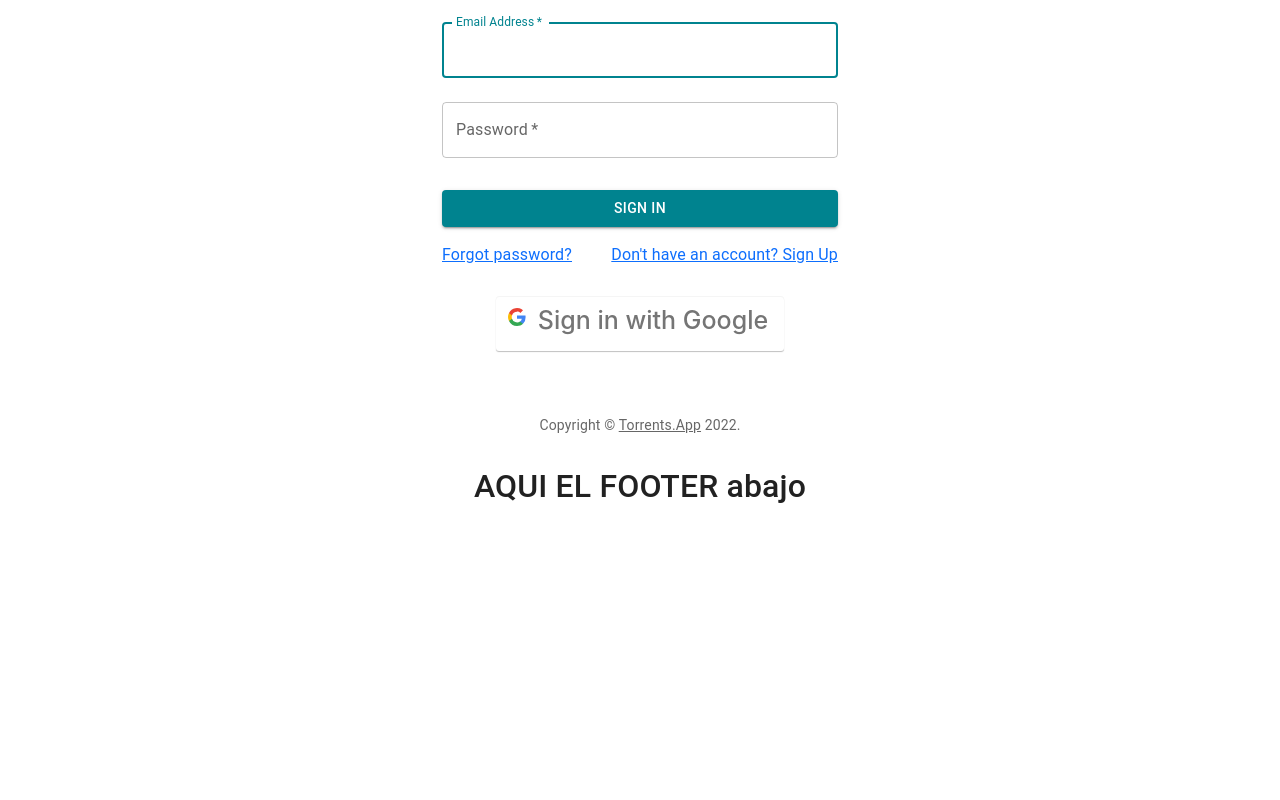
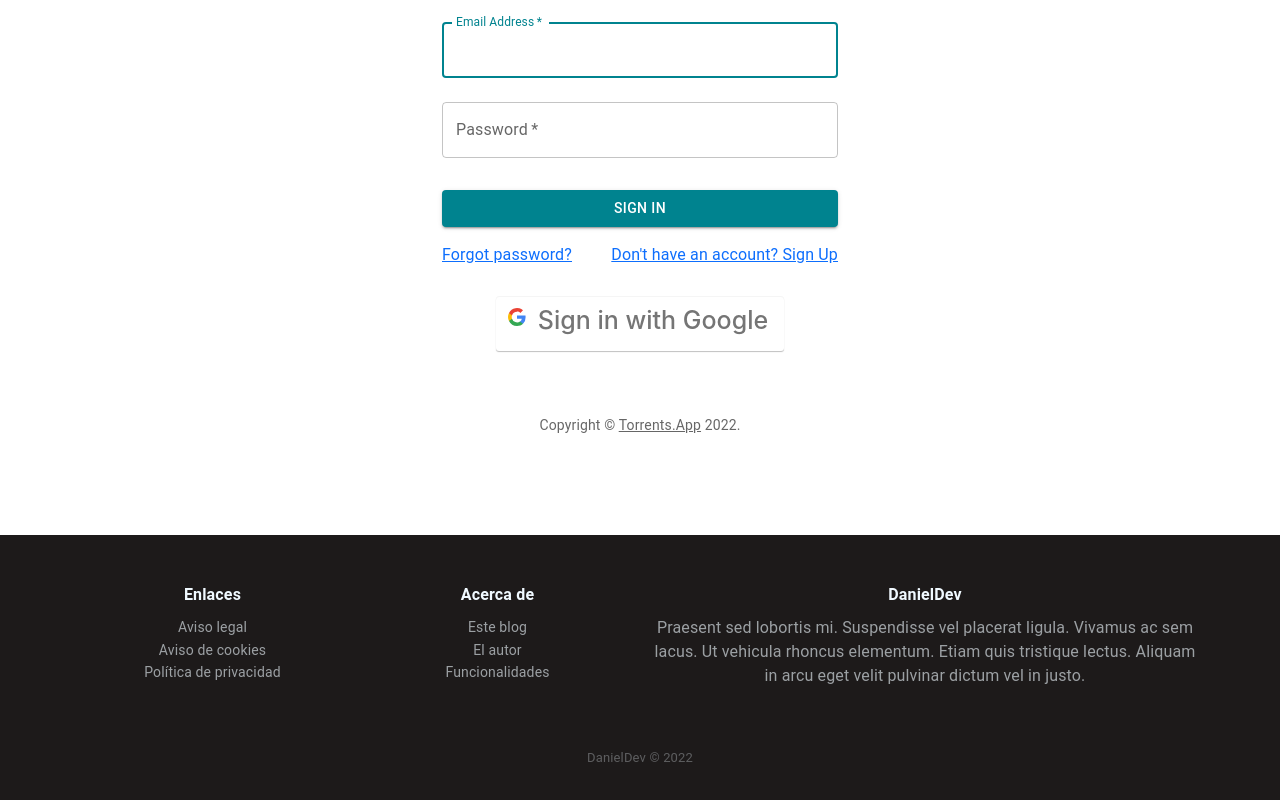
Before and after one commit to danigj86/torrent-react-app, a React (Create React App) app: page /#/login in a window 1280 px wide. Shown: the part 224-1024 px from the top of the page. Before the commit the page ends 800 px from the top, so only its background shows below. Built offline with nearby package versions, Linux system fonts and the light colour scheme.

Commit message:
Footer creado

```diff
--- a/src/App.js
+++ b/src/App.js
@@ -1,6 +1,7 @@
 import logo from './logo.svg';
 import { Navbar } from './components/Navbar';
 import { Carrousel } from './components/Carrousel';
+import { Footer } from './components/Footer';
 import './App.css';
 
 function App() {
@@ -8,7 +9,7 @@ function App() {
     <>
       <Navbar />
       <div className="App">
-        <h2>AQUI EL FOOTER abajo</h2>
+        <Footer/>
       </div>
 
     </>
--- /dev/null
+++ b/src/components/Footer.jsx
@@ -0,0 +1,37 @@
+import React from 'react';
+import footer from '../styles/footer.css';
+
+
+export const Footer = () => {
+    return (
+        <div class="footer-dark">
+            <footer>
+                <div class="container">
+                    <div class="row">
+                        <div class="col-sm-6 col-md-3 item">
+                            <h3>Enlaces</h3>
+                            <ul>
+                                <li><a href="#">Aviso legal</a></li>
+                                <li><a href="#">Aviso de cookies</a></li>
+                                <li><a href="#">Política de privacidad</a></li>
+                            </ul>
+                        </div>
+                        <div class="col-sm-6 col-md-3 item">
+                            <h3>Acerca de</h3>
+                            <ul>
+                                <li><a href="#">Este blog</a></li>
+                                <li><a href="#">El autor</a></li>
+                                <li><a href="#">Funcionalidades</a></li>
+                            </ul>
+                        </div>
+                        <div class="col-md-6 item text">
+                            <h3>DanielDev</h3>
+                            <p>Praesent sed lobortis mi. Suspendisse vel placerat ligula. Vivamus ac sem lacus. Ut vehicula rhoncus elementum. Etiam quis tristique lectus. Aliquam in arcu eget velit pulvinar dictum vel in justo.</p>
+                        </div>
+                    </div>
+                    <p class="copyright">DanielDev © 2022</p>
+                </div>
+            </footer>
+        </div>
+    )
+}
--- a/src/components/ModalInfo.jsx
+++ b/src/components/ModalInfo.jsx
@@ -23,8 +23,8 @@ export const ModalInfo = ({ id, title, overview, date, vote, poster }) => {
 
         return (
             <>
-                <button type="button" className="btn btn-dark" data-bs-toggle="modal" data-bs-target={"#number" + id}>
-                    Info Modal
+                <button type="button" className="btn btn-dark ml-3" data-bs-toggle="modal" data-bs-target={"#number" + id}>
+                   Modal Info + Trailer
                 </button>
 
                 <div className="modal fade" id={"number" + id} tabIndex="-1" aria-labelledby="exampleModalLabel" aria-hidden="true">
@@ -41,7 +41,6 @@ export const ModalInfo = ({ id, title, overview, date, vote, poster }) => {
                                     <label className="form-label">Year: {date}</label>
                                     <p className="form-label">Score: {vote}/10</p>
                                     <p>Trailer:  <a href={urlTrailer} target="_blank" rel="noopener noreferrer">Click to see the trailer</a> </p>
-                                    <p>Download Torrent (Bit Torrent)</p>
                                 </div>
 
                             </div>
--- a/src/components/MovieCard.jsx
+++ b/src/components/MovieCard.jsx
@@ -5,7 +5,8 @@ import { ModalInfo } from './ModalInfo';
 export const MovieCard = ({ poster, title, vote, id, overview, release_date }) => {
 
     const navigate = useNavigate();
-    const toDescription=()=>{
+
+    const toMovieScreen=()=>{
         navigate(`/movie/${title}`,
                   {
                     state:{
@@ -18,11 +19,9 @@ export const MovieCard = ({ poster, title, vote, id, overview, release_date }) =
                     }});
           }
 
-
-
     return (
 
-        <div key={id} className="mx-auto justify-content-center flex-wrap card col-xs-12 col-sm-6 col-md-3 d-flex" >
+        <div key={id} className="mx-auto justify-content-center flex-wrap card col-xs-12 col-sm-6 col-md-3 d-flex " >
             <img className="card-img-top" src={poster} alt="Img not found" />
             <div className="card-body">
                 <h5 className="card-title">{title}</h5>
@@ -30,7 +29,7 @@ export const MovieCard = ({ poster, title, vote, id, overview, release_date }) =
                 {/*  {<div className='App'>
                   <Rating onClick={handleRating} ratingValue={rating}  />
                 </div>} */}
-                <button onClick={toDescription}>More info</button>
+                <button className="btn btn-dark mr-3" onClick={toMovieScreen}>More info</button> &nbsp; &nbsp;
                 {/* <Link className='btn btn-dark' to={`/movie/${id}${title}${overview}` }>More Screen</Link> &nbsp; &nbsp; */}
                 <ModalInfo id={id} title={title} overview={overview} date={release_date} poster={poster} vote={vote} />
             </div>
--- a/src/components/MovieScreen.jsx
+++ b/src/components/MovieScreen.jsx
@@ -59,20 +59,20 @@ export const MovieScreen = () => {
 
   return <>
 
-   {/*  <h3>Movie Details</h3>
+    {/*  <h3>Movie Details</h3>
      */}
 
-    <div className="p-5 text-center bg-image rounded-3" style={{
+    <div className="p-5 text-center bg-image " style={{
       backgroundImage: `url(${location.state.poster})`, backgroundPosition: 'center',
       backgroundSize: 'cover',
       backgroundRepeat: 'no-repeat',
-      height: '400px',
-    }}>
+      minheight: '500px'}}>
       <div className="mask" style={{ backgroundColor: 'rgba(0, 0, 0, 0.6)' }}>
         <div className="d-flex justify-content-center align-items-center h-100">
           <div className="text-white">
             <h1 className="mb-3">{location.state.title}</h1>
             <h4 className="mb-3">{location.state.overview}</h4>
+            <h5>Click to download torrent:</h5>
             <a className="btn btn-outline-light btn-lg mb-4" href="#!" role="button">Download Torrent</a>
             <br />
           </div>
@@ -80,7 +80,5 @@ export const MovieScreen = () => {
       </div>
       <button type="button" onClick={handleReturn} className="btn btn-dark m-4">Back</button>
     </div>
-
-
-  </>
+ </>
 }
--- /dev/null
+++ b/src/styles/footer.css
@@ -0,0 +1,91 @@
+
+.footer-dark {
+    padding:50px 0;
+    color:#f0f9ff;
+    background-color:#1d1a1a;
+    margin-top: 100px;
+  }
+
+  .footer-dark h3 {
+    margin-top:0;
+    margin-bottom:12px;
+    font-weight:bold;
+    font-size:16px;
+  }
+
+  .footer-dark ul {
+    padding:0;
+    list-style:none;
+    line-height:1.6;
+    font-size:14px;
+    margin-bottom:0;
+  }
+
+  .footer-dark ul a {
+    color:inherit;
+    text-decoration:none;
+    opacity:0.6;
+  }
+
+  .footer-dark ul a:hover {
+    opacity:0.8;
+  }
+
+  @media (max-width:767px) {
+    .footer-dark .item:not(.social) {
+      text-align:center;
+      padding-bottom:20px;
+    }
+  }
+
+  .footer-dark .item.text {
+    margin-bottom:36px;
+  }
+
+  @media (max-width:767px) {
+    .footer-dark .item.text {
+      margin-bottom:0;
+    }
+  }
+
+  .footer-dark .item.text p {
+    opacity:0.6;
+    margin-bottom:0;
+  }
+
+  .footer-dark .item.social {
+    text-align:center;
+  }
+
+  @media (max-width:991px) {
+    .footer-dark .item.social {
+      text-align:center;
+      margin-top:20px;
+    }
+  }
+
+  .footer-dark .item.social > a {
+    font-size:20px;
+    width:36px;
+    height:36px;
+    line-height:36px;
+    display:inline-block;
+    text-align:center;
+    border-radius:50%;
+    box-shadow:0 0 0 1px rgba(255,255,255,0.4);
+    margin:0 8px;
+    color:#fff;
+    opacity:0.75;
+  }
+
+  .footer-dark .item.social > a:hover {
+    opacity:0.9;
+  }
+
+  .footer-dark .copyright {
+    text-align:center;
+    padding-top:24px;
+    opacity:0.3;
+    font-size:13px;
+    margin-bottom:0;
+  }
```
